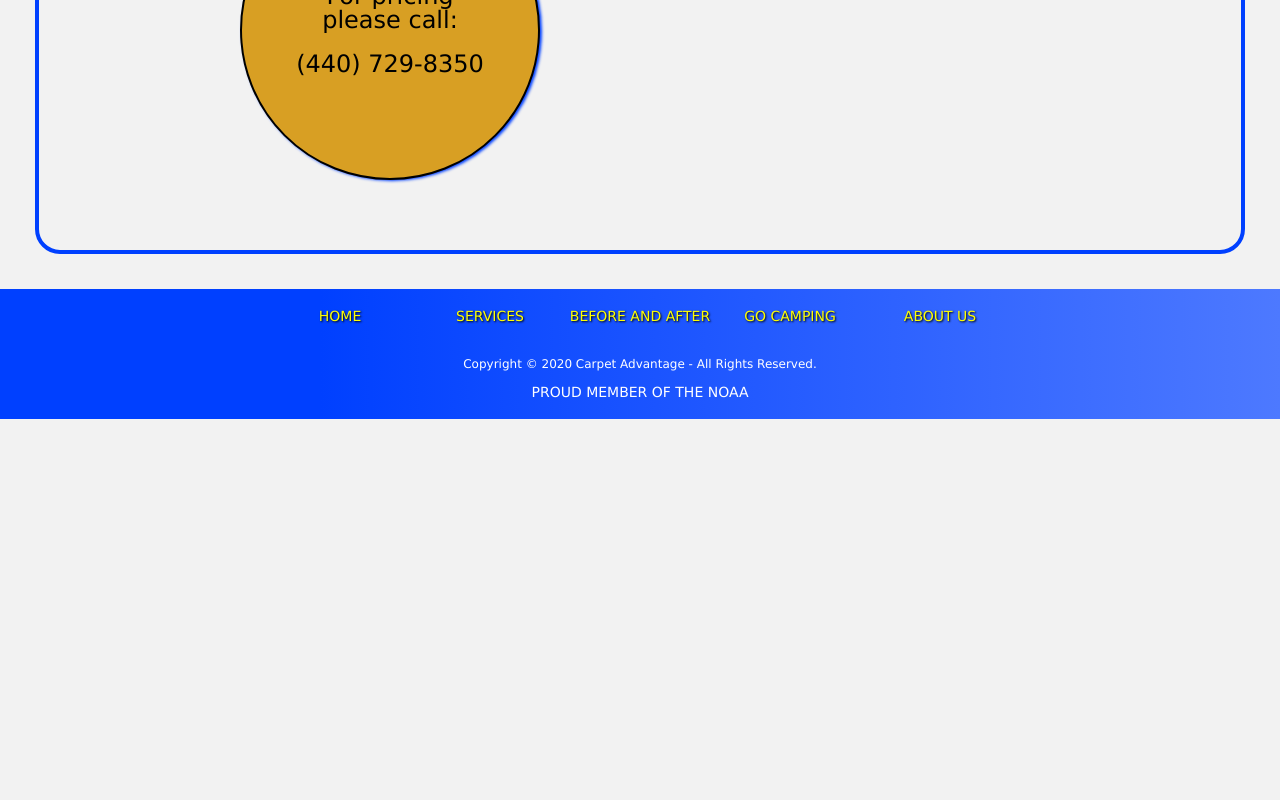
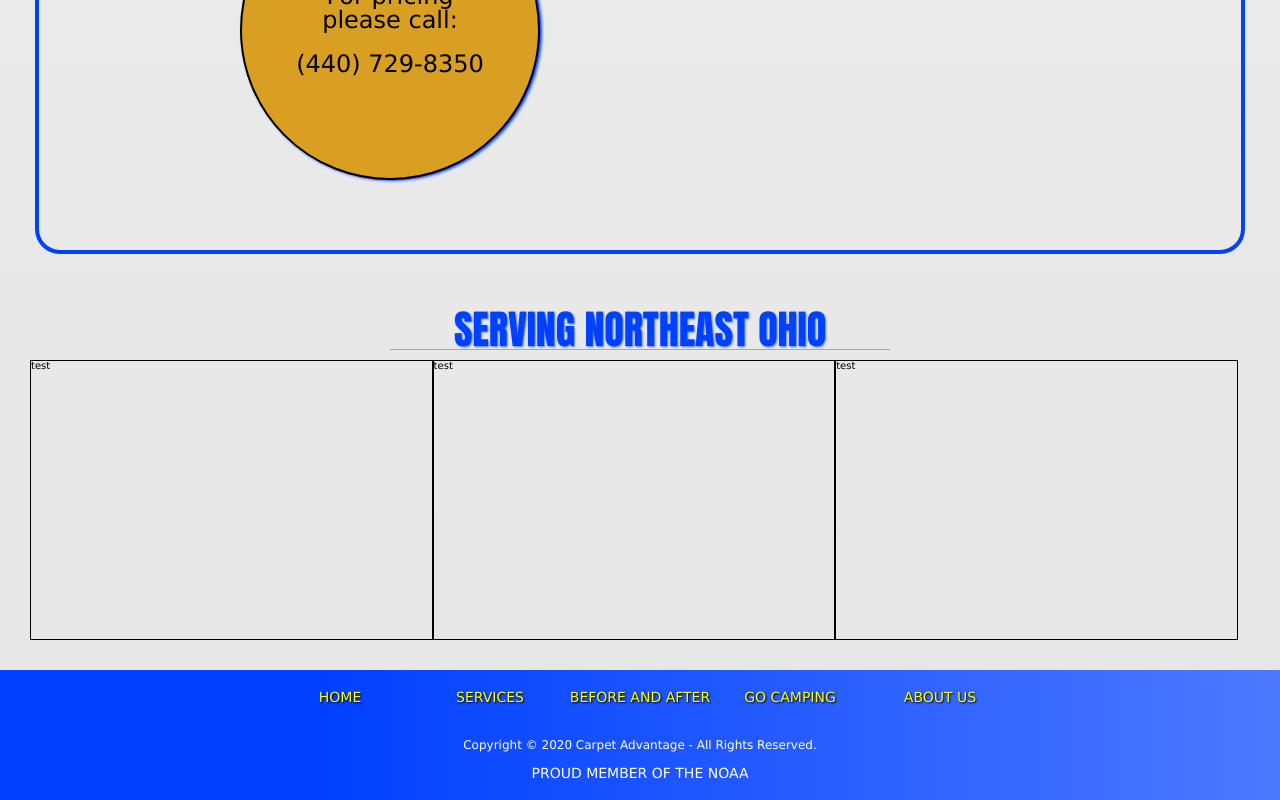
Before and after one commit to Broast42/carpet-advantage, a React (Create React App) app in the folder client/: page / in a window 1280 px wide. Shown: the part 1736-2536 px from the top of the page. Before the commit the page ends 2155 px from the top, so only its background shows below. Built offline with nearby package versions, Linux system fonts and the light colour scheme.

Commit message:
Worked on bottom portion of home page.

```diff
--- a/client/src/App.css
+++ b/client/src/App.css
@@ -54,7 +54,7 @@ table {
 
 html {
   font-size: 62.5%;
-  background: #f2f2f2;
+  background: linear-gradient(to bottom, #f2f2f2 0%, #e6e6e6 100%);
 }
 
 a{
@@ -370,6 +370,38 @@ section{
   width: 250px;
 }
 
+.hb-heading-box{
+  display: flex;
+  justify-content: center;
+  align-items: center;
+}
+
+.hb-heading{
+  border-bottom: 1px solid darkgrey;
+  width: 500px;
+
+}
+
+.hb-heading h3{
+  font-size: 4rem;
+  font-family: Impact, Haettenschweiler, 'Arial Narrow Bold', sans-serif;
+  color:#0040ff ;
+  text-shadow: 1px 1px 2px #4d79ff;
+  text-align: center;
+
+}
+
+.bottom-box{
+  display: flex;
+  min-height: 300px;
+  padding: 10px
+}
+
+.bottom-section{
+  width: 33%;
+  border: 1px solid black;
+}
+
 /* footer */
 footer{
   background: linear-gradient(to right, #0040ff 25%, #4d79ff 100%);
@@ -506,6 +538,16 @@ footer{
 
   /* home */
 
+  .bottom-box{
+    flex-direction: column;
+  }
+
+  .bottom-section{
+    width: 100%;
+    min-height: 300px;
+  }
+
+
 
   /* footer */
   footer li{
@@ -550,8 +592,6 @@ footer{
     margin-top: 0px
   }
 
-
-
   /* footer */
   footer li{
     font-size: 1rem;
--- a/client/src/components/home/Home.js
+++ b/client/src/components/home/Home.js
@@ -1,4 +1,4 @@
-import React, { useState, useEffect } from 'react';
+import React, { useState, useEffect, useCallback } from 'react';
 import Electro from './Electro'
 import before1 from './realimg/before1.jpg'
 import after1 from './realimg/after1.jpg'
@@ -9,11 +9,11 @@ function Home() {
     const [before, setBefore] = useState(true)
     const [after, setAfter] = useState(false)
 
-    const setPic = () => {
+    const setPic = useCallback(() => {
         setBefore(!before)
         setAfter(!after)
 
-    }
+    },[before, after])
 
     useEffect(() =>{
         setTimeout(setPic, 7000)
@@ -47,6 +47,27 @@ function Home() {
 
             <Electro/>
 
+            <section className="home-bottom">
+                <div className="hb-heading-box">
+                    <div className="hb-heading">
+                      <h3>SERVING NORTHEAST OHIO</h3>
+                    </div>
+                </div>
+                <div className="bottom-box">
+                    <div className="bottom-section">
+                        test
+                    </div>
+                    <div className="bottom-section">
+                        test
+                    </div>
+                    <div className="bottom-section">
+                        test
+                    </div>
+
+                </div>
+
+            </section>
+
         </main>
 
     );
```
